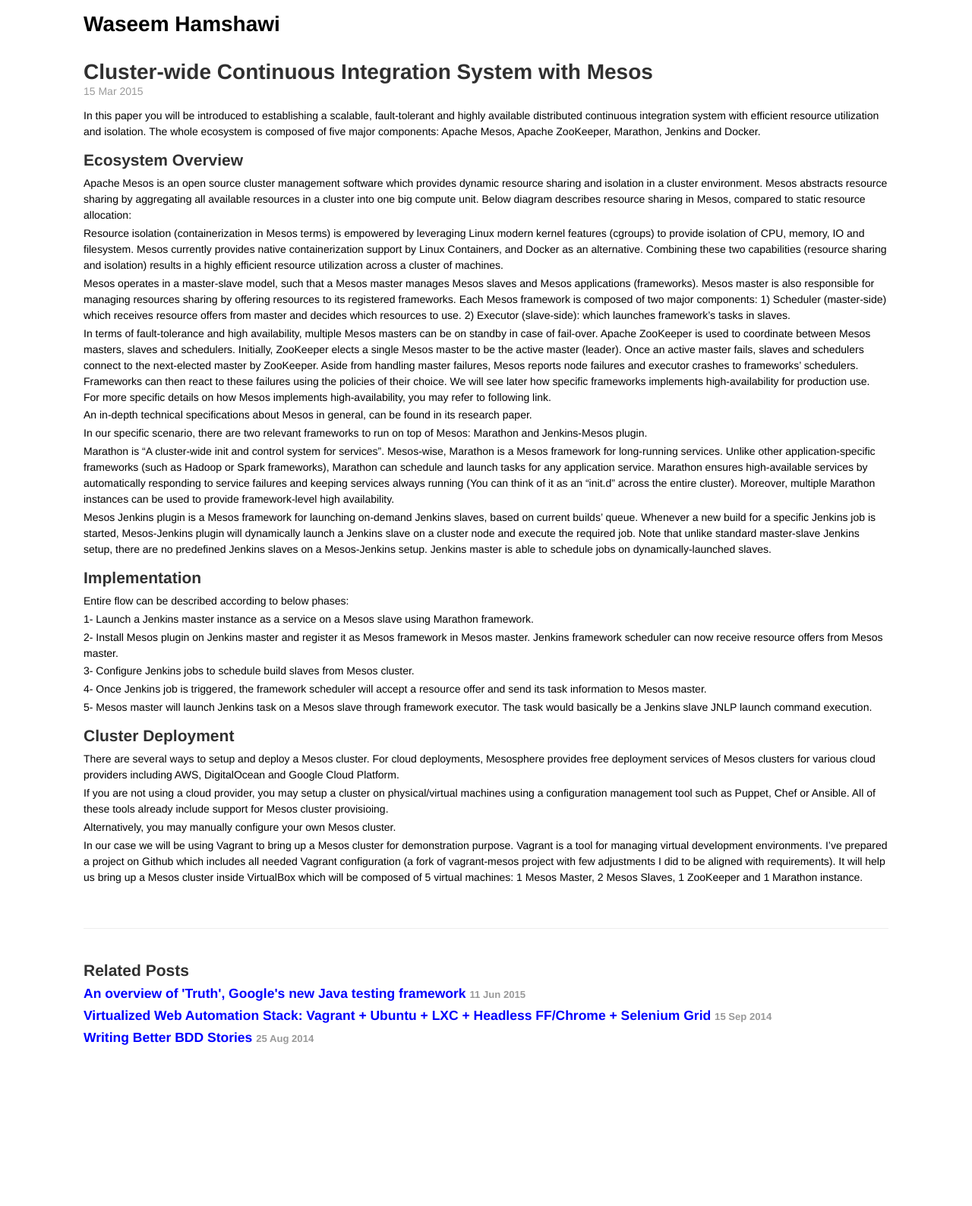
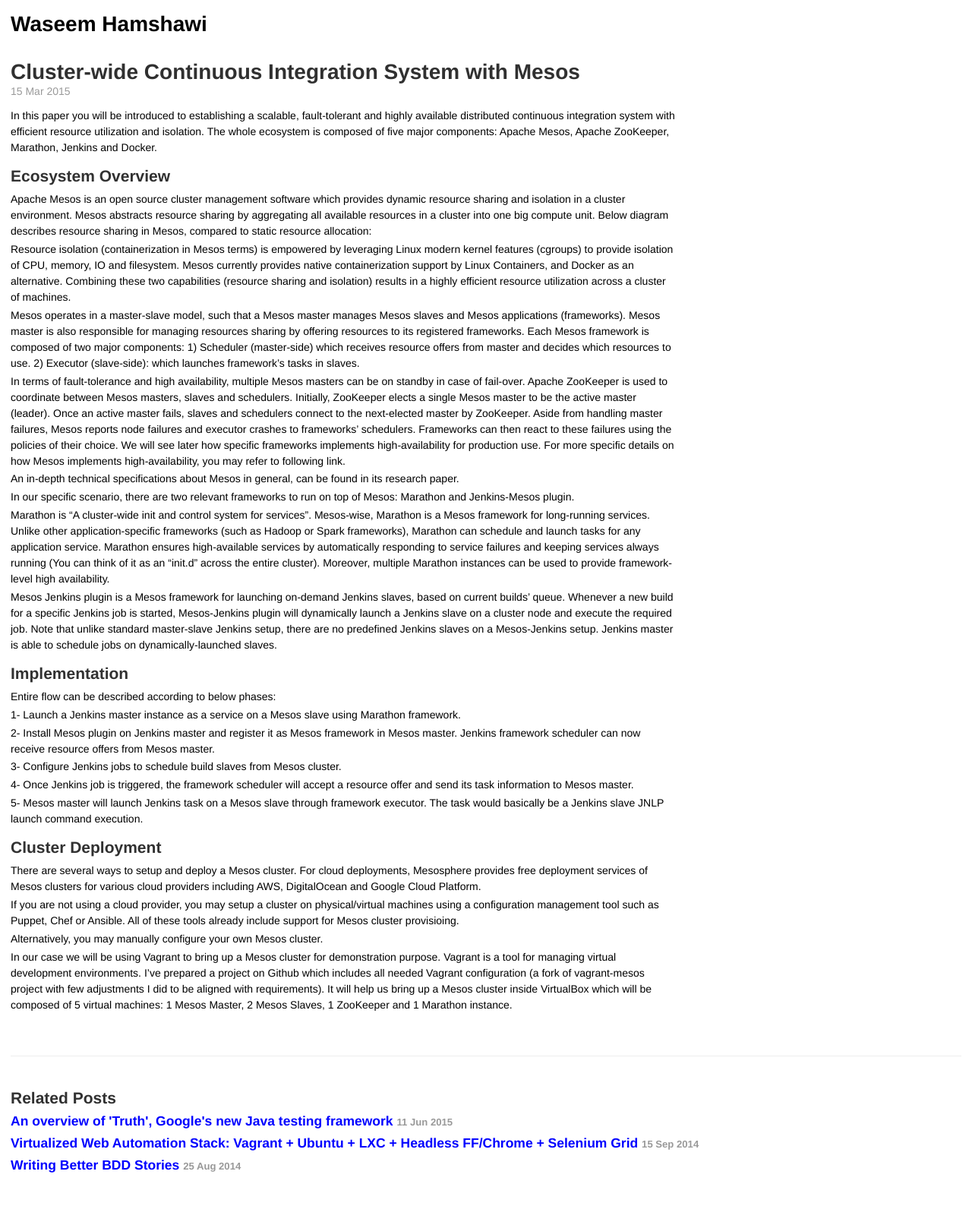
Before and after one commit to waseemh/waseemh.github.io_F, a Jekyll site: the page built from _posts/2015-03-15-cluster-wideci-system-mesos-jenkins.md, in a window 1280 px wide. Shown: the whole page at 76% size. Built offline with Jekyll 4.4.1, drawn with Linux system fonts in a browser that asks for light colours; Markdown is read by kramdown in place of the engine named in the settings; before the commit the page ends 1420 px from its top, so only the background shows below that.

Commit message:
Update poole.css

```diff
--- a/public/css/poole.css
+++ b/public/css/poole.css
@@ -257,7 +257,7 @@
  */
 
 .container {
-  max-width: 85%;
+  max-width: 100%;
   padding-left:  1rem;
   padding-right: 1rem;
   margin-left:  auto;
@@ -313,6 +313,8 @@
 .post {
   margin-bottom: 4em;
 }
+
+.post {  max-width: 70%; }
 
 /* Blog post or page title */
 .page-title,
```
